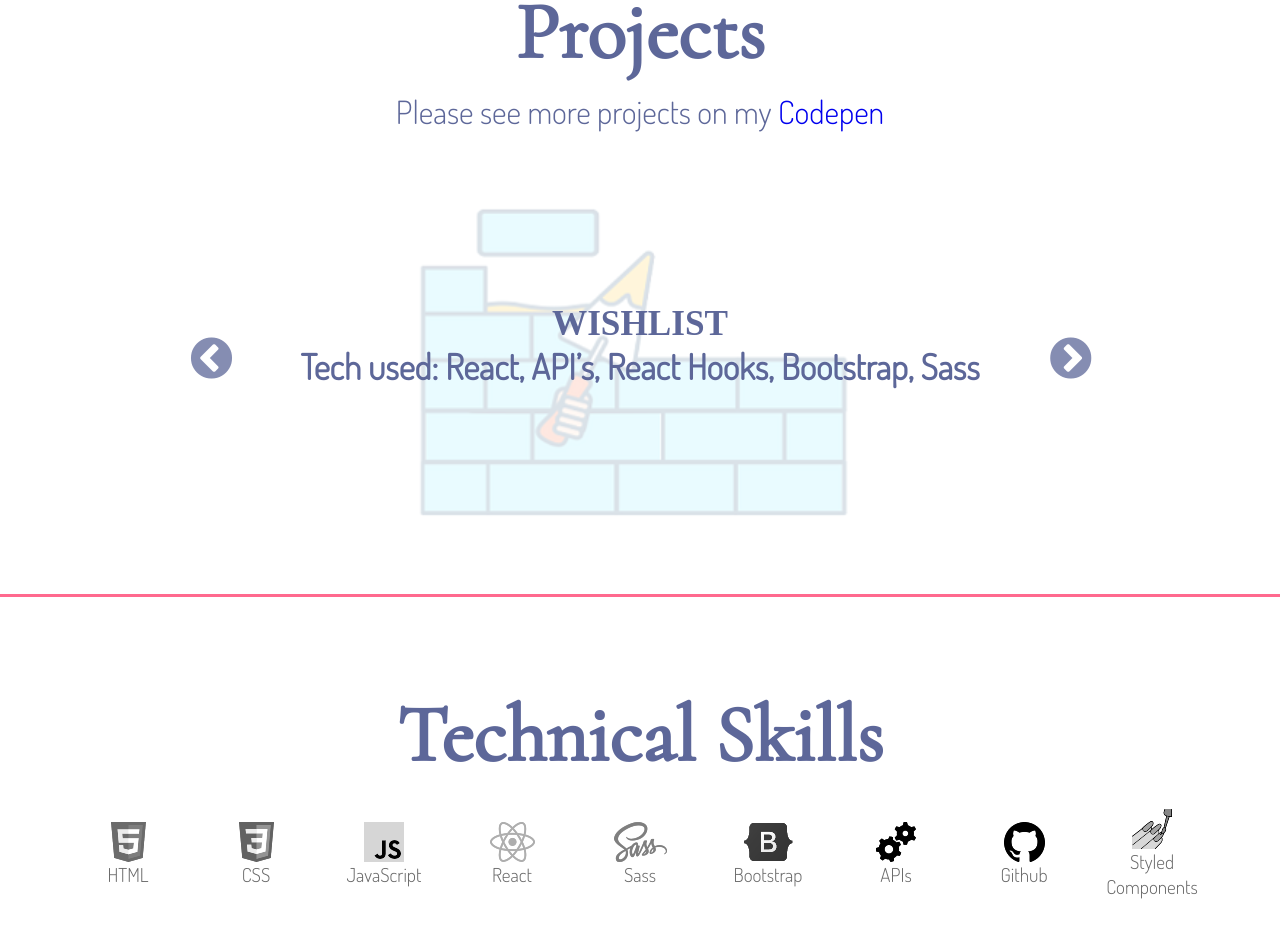
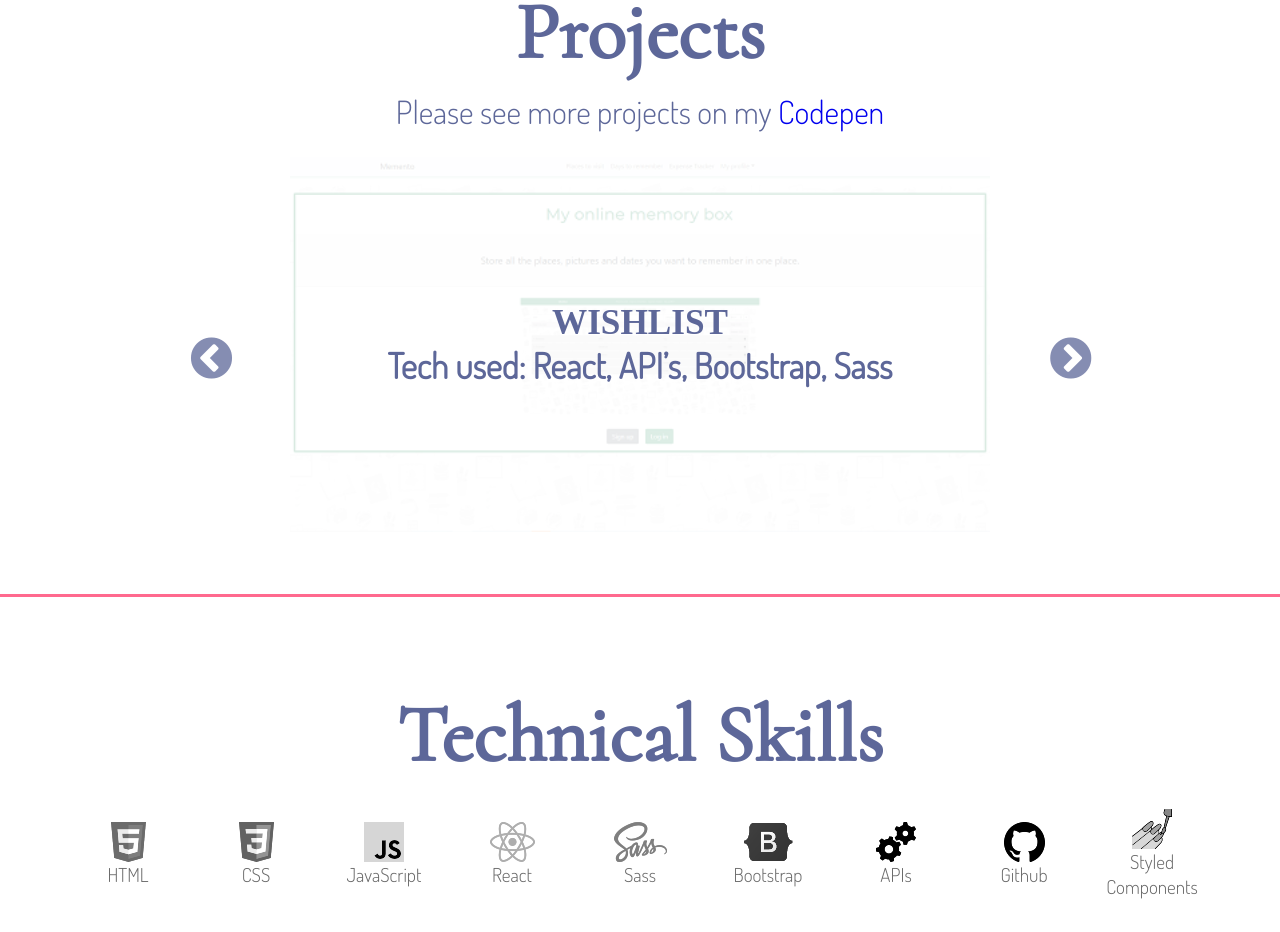
Before and after one commit to Mejsun/My-Portfolio, a React (Create React App) app: page / in a window 1280 px wide. Shown: the part 840-1772 px from the top of the page. Built offline with nearby package versions, Linux system fonts and the light colour scheme; a web font is replaced by a local one.

Commit message:
adding memento link

```diff
--- a/src/Projects/Projects.jsx
+++ b/src/Projects/Projects.jsx
@@ -5,8 +5,8 @@ import './Projects.scss'
 function Projects() {
 
 let projectsList = [
-  {name: 'Wishlist', tech: 'React, API’s, React Hooks, Bootstrap, Sass',
-  bgr: 'underconstr', link: 'https://github.com/Mejsun/wishlist'},
+  {name: 'Wishlist', tech: 'React, API’s, Bootstrap, Sass',
+  bgr: 'memento', link: 'https://mymementos.herokuapp.com/'},
   {name: 'Calculator', tech: 'HTML, CSS, JavaScript',
   bgr: 'calc', link: 'https://calculatingaway.netlify.app/'},
   {name: 'URL Shortener', tech: 'JavaAcript, Node.js, MongoDB, Express',
@@ -19,7 +19,7 @@ let projectsList = [
   bgr:'skynews', link: 'https://skynewsremake.netlify.app/'},
   {name: 'Nodemailer', tech: 'Node.js, Express',
   bgr:'underconstr', link:'https://github.com/Mejsun/nodemailer'},
-  {name: 'To do list', tech: 'React, React Hooks, Sass',
+  {name: 'To do list', tech: 'React, Sass',
   bgr:'todo',  link: 'https://mytodosonweb.netlify.app/'}
 ]
 
```
Also changed, not shown: src/static/Images/memento.avif (added).
